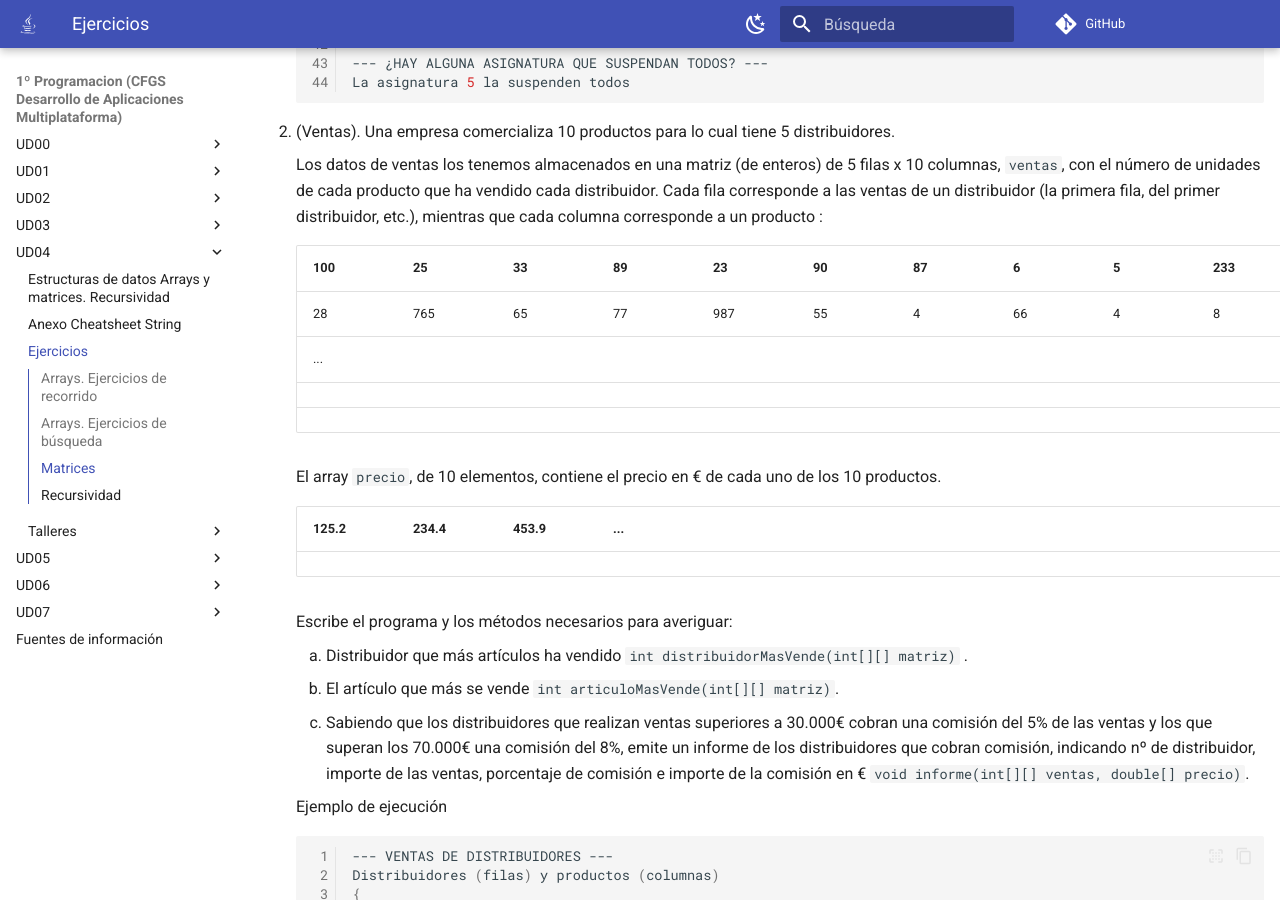
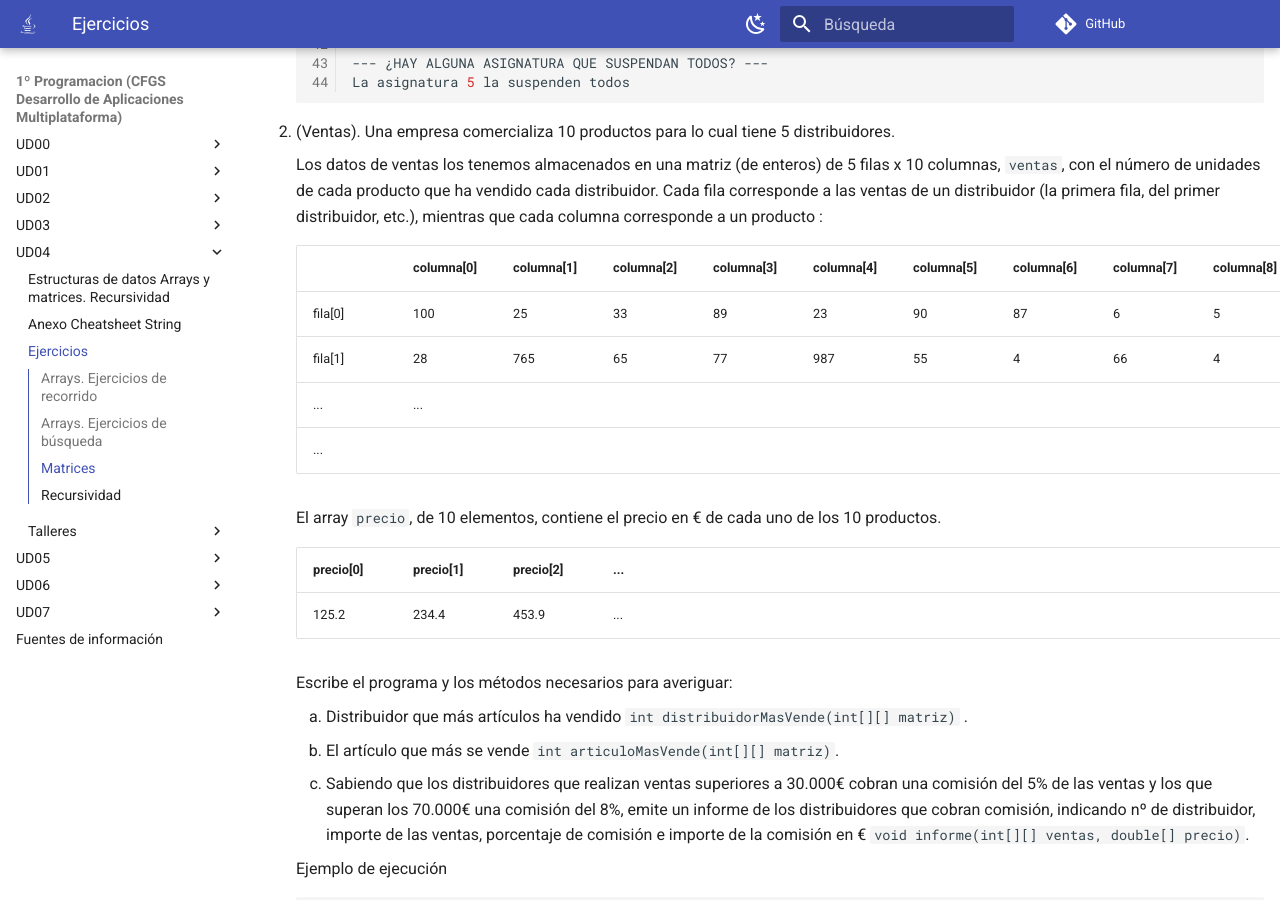
Before and after one commit to martinezpenya/1DAMProgramacion, an MkDocs documentation site: the page built from docs/UD04/UD04_ejercicios_ES.md, in a window 1280 px wide and 900 px high, scrolled down 8960 px. Built offline with MkDocs 1.6.1 and Material for MkDocs 9.7.7, drawn with Linux system fonts in a browser that asks for light colours; emoji names are drawn with the system emoji font; comment, search, counter and statistics services are not loaded.

Commit message:
fix: table heads for ventas exercise

````diff
--- a/docs/UD04/UD04_ejercicios_ES.md
+++ b/docs/UD04/UD04_ejercicios_ES.md
@@ -396,17 +396,18 @@
 
     Los datos de ventas los tenemos almacenados en una matriz (de enteros) de 5 filas x 10 columnas, `ventas`, con el número de unidades de cada producto que ha vendido cada distribuidor. Cada fila corresponde a las ventas de un distribuidor (la primera fila, del primer distribuidor, etc.), mientras que cada columna corresponde a un producto :
 
-    | 100  | 25   | 33   | 89   | 23   | 90   | 87   | 6    | 5    | 233  |
-    | ---- | ---- | ---- | ---- | ---- | ---- | ---- | ---- | ---- | ---- |
-    | 28   | 765  | 65   | 77   | 987  | 55   | 4    | 66   | 4    | 8    |
-    | ...  |      |      |      |      |      |      |      |      |      |
-    |      |      |      |      |      |      |      |      |      |      |
-    |      |      |      |      |      |      |      |      |      |      |
+    |         | columna[0] | columna[1] |  columna[2] | columna[3] | columna[4] | columna[5] | columna[6] | columna[7] | columna[8] | columna[9] |
+    | ------  | ---- | ---- | ---- | ---- | ---- | ---- | ---- | ---- | ---- | ---- |
+    | fila[0] | 100  | 25   | 33   | 89   | 23   | 90   | 87   | 6    | 5    | 233  |
+    | fila[1] | 28   | 765  | 65   | 77   | 987  | 55   | 4    | 66   | 4    | 8    |
+    | ...     | ...  |      |      |      |      |      |      |      |      |      |
+    | ...     |      |      |      |      |      |      |      |      |      |      |
 
     El array `precio`, de 10 elementos, contiene el precio en € de cada uno de los 10 productos.
 
-    | 125.2 | 234.4 | 453.9 | ...  |      |      |      |      |      |       |
-    | ----- | ----- | ----- | ---- | ---- | ---- | ---- | ---- | ---- | ---- |
+    | precio[0] | precio[1] | precio[2] | ...  |      |      |      |      |      |      |
+    | -----     | -----     | -----     | ---- | ---- | ---- | ---- | ---- | ---- | ---- |
+    | 125.2     | 234.4     | 453.9     | ...  |      |      |      |      |      |      |
 
     Escribe el programa y los métodos necesarios para averiguar:
 
@@ -441,7 +442,7 @@
     El distribuidor número 5 ha vendido 25.005,00. Lo que no supone ninguna comisión.
     ```
 
-3. (Utiles) Dada una matríz (de enteros) con el mismo número de filas y de columnas, diseñar los siguientes métodos:
+4. (Utiles) Dada una matríz (de enteros) con el mismo número de filas y de columnas, diseñar los siguientes métodos:
 
     - `public static void mostrarDiagonal(int[][] m)` que muestre por pantalla los elementos de la diagonal principal.
 
@@ -480,7 +481,7 @@
     LA MATRIZ ES SIMETRICA?: true
     ```
 
-4. (Tetris) Supongamos que estamos desarrollando un Tetris en Java y para representar la partida utilizamos una matriz bidimensional de enteros 15 filas por 8 columnas. Se utiliza el valor 0 para indicar que la celda está vacía y un valor distinto de cero para las celdas que contienen parte de una pieza (distintos valores para distintos colores):
+5. (Tetris) Supongamos que estamos desarrollando un Tetris en Java y para representar la partida utilizamos una matriz bidimensional de enteros 15 filas por 8 columnas. Se utiliza el valor 0 para indicar que la celda está vacía y un valor distinto de cero para las celdas que contienen parte de una pieza (distintos valores para distintos colores):
 
     <img src="assets/tetris.png" alt="Tetris" style="zoom:75%;" />
 
````
